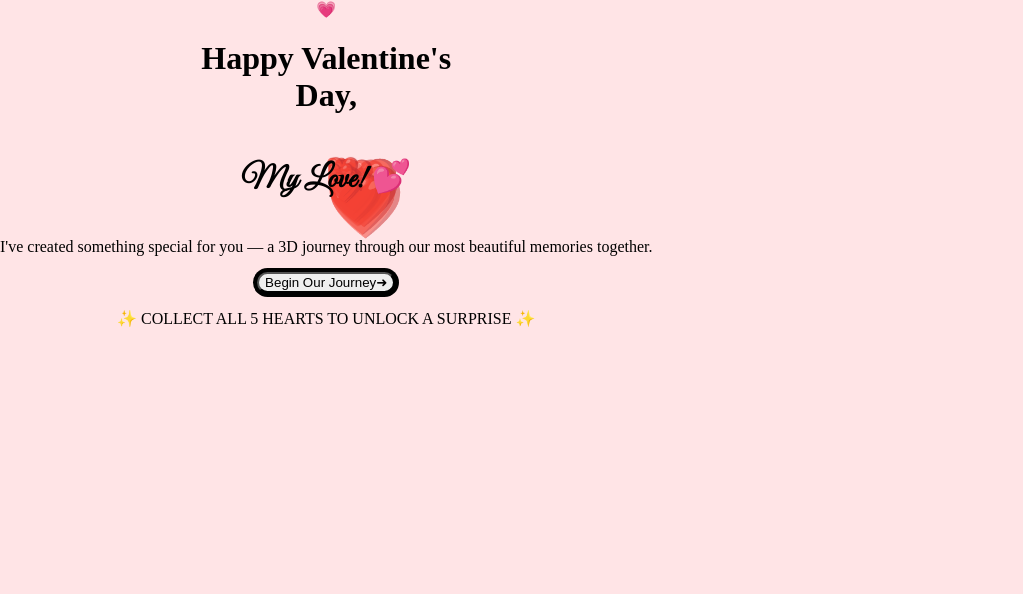
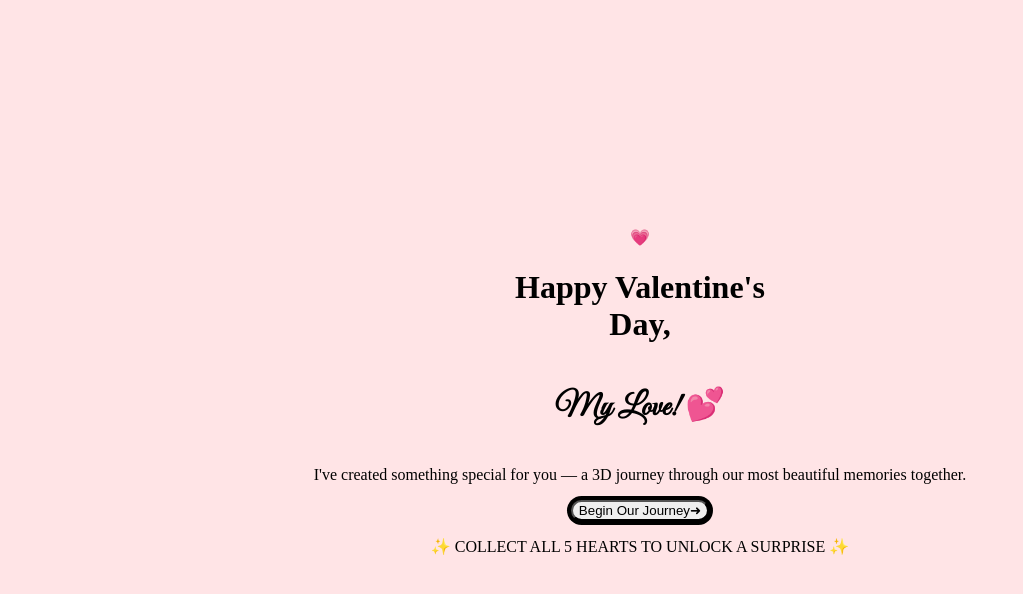
Before and after one commit to Professor0103/hog_game, a React (Vite) app: page / in a window 1280 px wide. Shown: the top 594 px of the page, without its empty margins (0-1023 px from the left). Built offline with nearby package versions, Linux system fonts and the light colour scheme.

Commit message:
fix: force centered layout with w-screen h-screen and scatter 50 hearts

```diff
--- a/src/components/ui/Overlay.jsx
+++ b/src/components/ui/Overlay.jsx
@@ -24,18 +24,19 @@ export const UIOverlay = () => {
 
     if (gameState === 'welcome') {
         return (
-            <div className="fixed inset-0 flex flex-col items-center justify-center overflow-hidden bg-gradient-to-br from-pink-100 via-purple-100 to-pink-200 z-50">
+            <div className="fixed top-0 left-0 w-screen h-screen flex flex-col items-center justify-center overflow-hidden bg-gradient-to-br from-pink-100 via-purple-100 to-pink-200 z-[9999]">
                 {/* Background Floating Hearts */}
-                <div className="absolute inset-0 pointer-events-none">
-                    {[...Array(20)].map((_, i) => (
+                <div className="absolute inset-0 pointer-events-none overflow-hidden">
+                    {[...Array(50)].map((_, i) => (
                         <div key={i}
-                            className="absolute text-pink-300 animate-float opacity-50"
+                            className="absolute text-pink-300 animate-float opacity-40 select-none"
                             style={{
-                                left: `${Math.random() * 100}%`,
-                                top: `${Math.random() * 100}%`,
-                                fontSize: `${Math.random() * 3 + 1}rem`,
+                                left: `${Math.random() * 120 - 10}%`,
+                                top: `${Math.random() * 120 - 10}%`,
+                                fontSize: `${Math.random() * 4 + 1}rem`,
                                 animationDelay: `${Math.random() * 5}s`,
-                                animationDuration: `${Math.random() * 10 + 10}s`
+                                animationDuration: `${Math.random() * 10 + 10}s`,
+                                transform: `rotate(${Math.random() * 360}deg)`
                             }}
                         >
                             ❤️
@@ -44,25 +45,25 @@ export const UIOverlay = () => {
                 </div>
 
                 {/* Main Content */}
-                <div className="z-10 flex flex-col items-center justify-center text-center px-4 max-w-4xl w-full animate-fade-in-up">
-                    <div className="text-7xl md:text-8xl text-pink-500 mb-6 drop-shadow-md animate-bounce">
+                <div className="z-10 flex flex-col items-center justify-center text-center px-4 max-w-[90vw] w-full animate-fade-in-up">
+                    <div className="text-6xl md:text-8xl text-pink-500 mb-6 drop-shadow-md animate-bounce">
                         💗
                     </div>
 
-                    <h1 className="text-5xl md:text-7xl font-bold text-gray-800 mb-2 leading-tight tracking-tight drop-shadow-sm">
+                    <h1 className="text-4xl md:text-7xl font-bold text-gray-800 mb-2 leading-tight tracking-tight drop-shadow-sm">
                         Happy Valentine's <br /> Day,
                     </h1>
-                    <h1 className="text-6xl md:text-8xl font-bold text-pink-600 mb-8 leading-tight drop-shadow-lg" style={{ fontFamily: 'Great Vibes, cursive' }}>
+                    <h1 className="text-5xl md:text-8xl font-bold text-pink-600 mb-8 leading-tight drop-shadow-lg" style={{ fontFamily: 'Great Vibes, cursive' }}>
                         My Love! 💕
                     </h1>
 
-                    <p className="text-gray-700 text-xl md:text-2xl mb-12 max-w-2xl mx-auto leading-relaxed font-light">
+                    <p className="text-gray-700 text-lg md:text-2xl mb-12 max-w-2xl mx-auto leading-relaxed font-light">
                         I've created something special for you — a 3D journey through our most beautiful memories together.
                     </p>
 
                     <button
                         onClick={() => useGameStore.getState().setGameState('playing')}
-                        className="group relative inline-flex items-center justify-center px-10 py-5 text-xl font-bold text-white transition-all duration-300 bg-gradient-to-r from-pink-500 to-purple-600 rounded-full shadow-2xl hover:scale-110 hover:shadow-pink-500/50 ring-4 ring-pink-200 hover:ring-pink-400"
+                        className="group relative inline-flex items-center justify-center px-10 py-5 text-xl font-bold text-white transition-all duration-300 bg-gradient-to-r from-pink-500 to-purple-600 rounded-full shadow-2xl hover:scale-110 hover:shadow-pink-500/50 ring-4 ring-pink-200 hover:ring-pink-400 cursor-pointer"
                     >
                         <span>Begin Our Journey</span>
                         <span className="ml-3 text-2xl group-hover:translate-x-2 transition-transform">➜</span>
```
